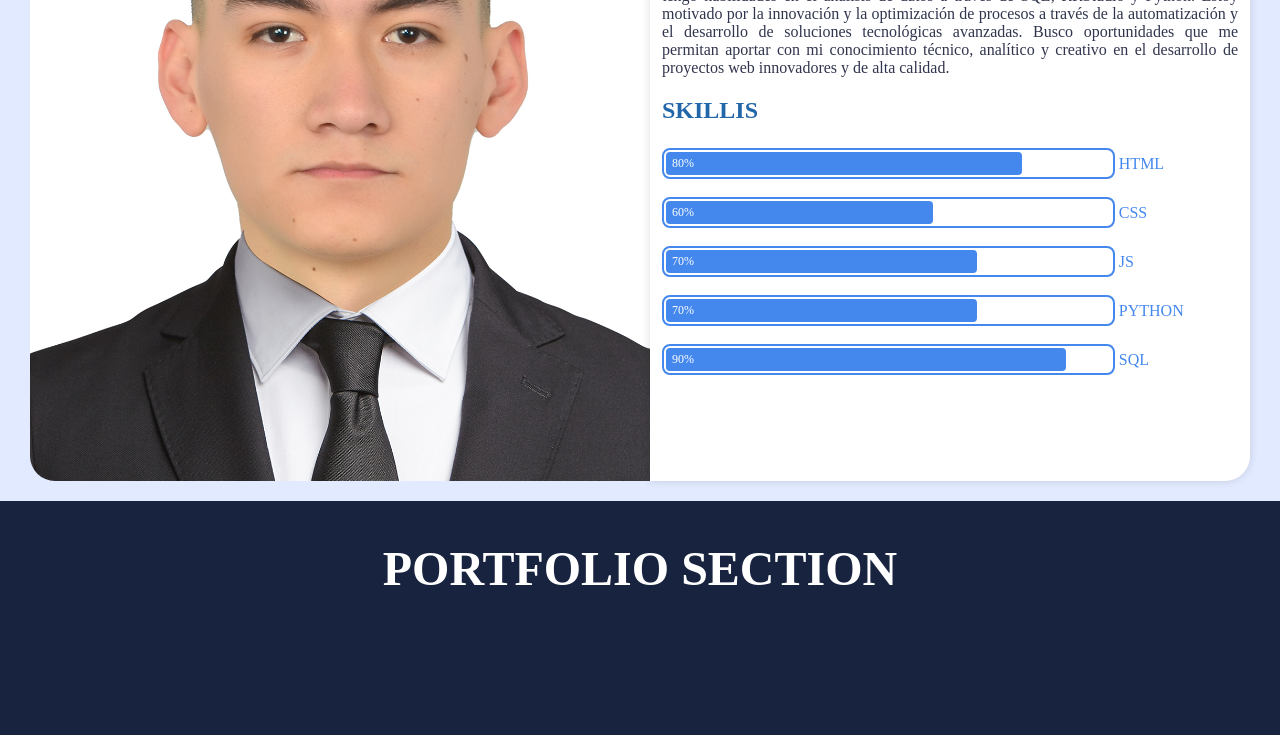
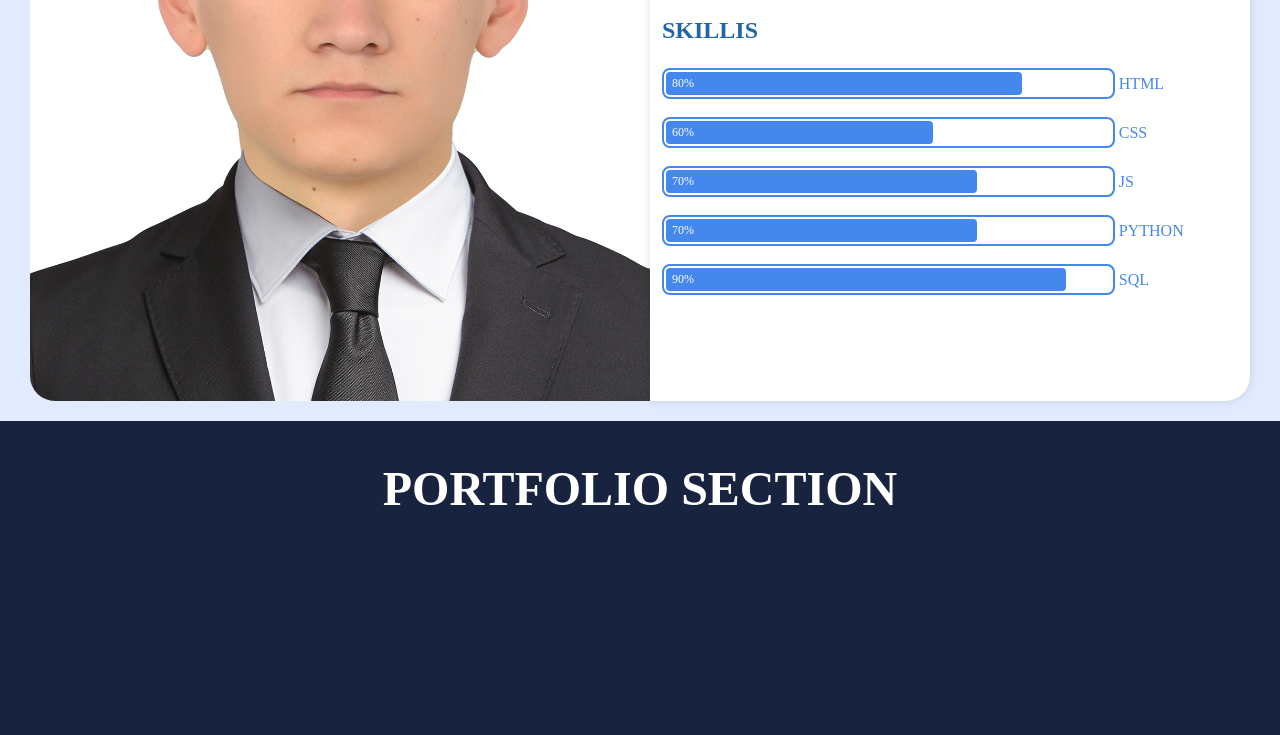
Before and after one commit to williamcujar/animated-portfolio, a plain HTML site: page index.html in a window 1280 px wide. Shown: the part 379-1114 px from the top of the page. Drawn offline with Linux system fonts and the light colour scheme.

Commit message:
Update style.css

```diff
--- a/style.css
+++ b/style.css
@@ -1,13 +1,7 @@
 * {
     box-sizing: border-box;
     scroll-behavior: smooth;
-
 }
-
-main {
-    margin-top: 80px;
-}
-
 
 body {
     font-family: 'Montserrat';
```
